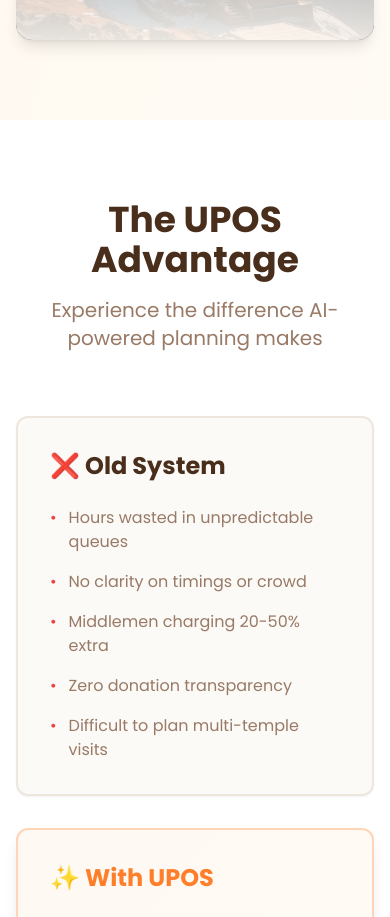
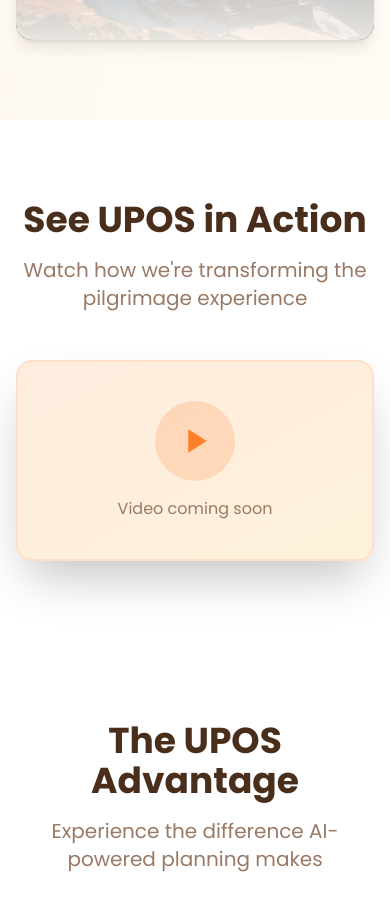
Before and after one commit to asermedia/divine-ai-pilgrim, a React (Vite) app: page / in a window 390 px wide. Shown: the part 4536-5453 px from the top of the page. Built offline with nearby package versions, Linux system fonts and the light colour scheme; the HTML template or start-up script is replaced by a standard one.

Commit message:
Add video section placeholder
Introduce a new "Video Section" after the temple gallery to showcase a placeholder video area, aligned with existing design. Includes section header and responsive container ready for future video embed.

```diff
--- a/src/pages/Index.tsx
+++ b/src/pages/Index.tsx
@@ -230,6 +230,42 @@ const Index = () => {
                   </p>
                 </div>
               </div>
+            </div>
+          </div>
+        </div>
+      </section>
+
+      {/* Video Section */}
+      <section className="py-20 bg-card">
+        <div className="container mx-auto px-4">
+          <div className="text-center mb-12">
+            <h2 className="text-4xl font-bold mb-4 text-foreground">See UPOS in Action</h2>
+            <p className="text-xl text-muted-foreground">Watch how we're transforming the pilgrimage experience</p>
+          </div>
+
+          <div className="max-w-5xl mx-auto">
+            <div className="relative aspect-video rounded-2xl overflow-hidden shadow-2xl border-2 border-primary/20 bg-secondary/50">
+              {/* Video placeholder - replace with actual video element */}
+              <div className="absolute inset-0 flex items-center justify-center bg-gradient-to-br from-primary/10 to-accent/10">
+                <div className="text-center">
+                  <div className="w-20 h-20 mx-auto mb-4 rounded-full bg-primary/20 flex items-center justify-center">
+                    <svg className="w-10 h-10 text-primary" fill="currentColor" viewBox="0 0 24 24">
+                      <path d="M8 5v14l11-7z" />
+                    </svg>
+                  </div>
+                  <p className="text-muted-foreground">Video coming soon</p>
+                </div>
+              </div>
+              {/* Uncomment and add your video source when ready:
+              <video
+                className="w-full h-full object-cover"
+                controls
+                poster="path-to-poster-image.jpg"
+              >
+                <source src="path-to-your-video.mp4" type="video/mp4" />
+                Your browser does not support the video tag.
+              </video>
+              */}
             </div>
           </div>
         </div>
```
